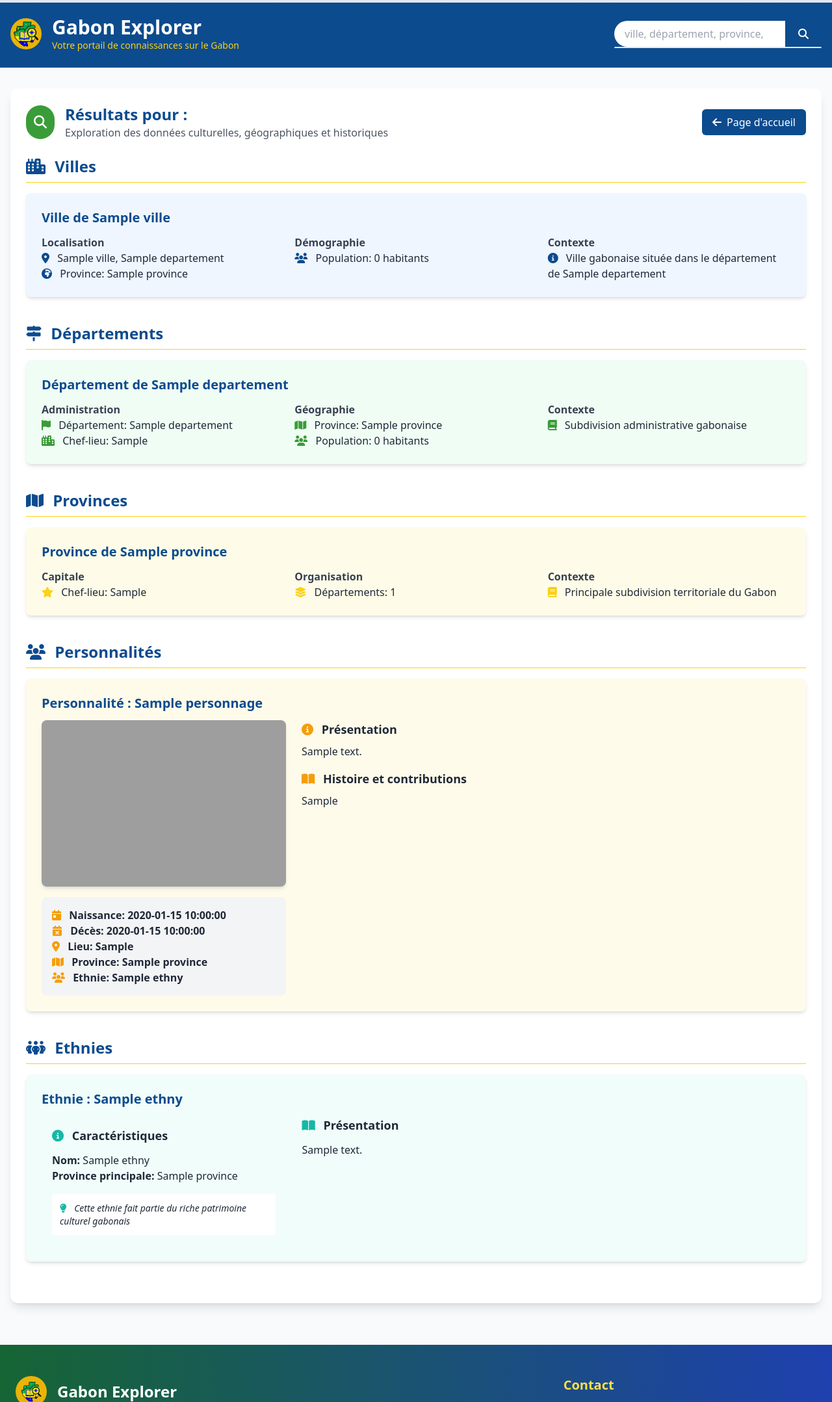
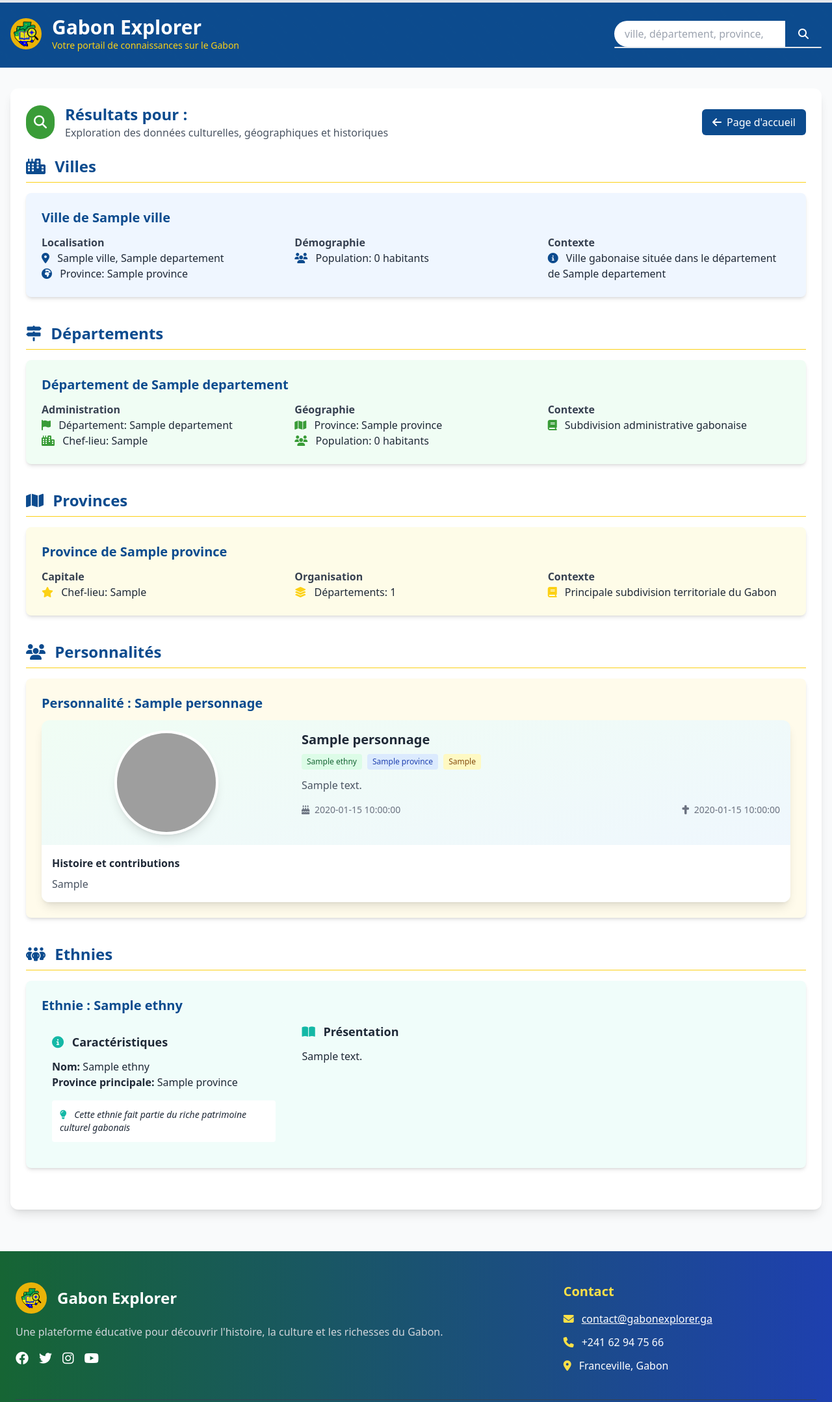
Before and after one commit to DESMOND-77/CONNA-TRE_LE_GABON.github.io, a PHP site: page /resultats.php in a window 1280 px wide. Shown: the top 2157 px of the page at 65% size. Run offline with PHP 8.4, Linux system fonts and the light colour scheme; tables that the repository leaves empty or names only in its code hold one stand-in row (values such as "Sample post"); some libraries are stand-ins or nearby versions; grey boxes are pictures that could not be loaded.

Commit message:
change the display of the character's results

```diff
--- a/resultats.php
+++ b/resultats.php
@@ -671,29 +671,30 @@ function afficherCarte($titre, $contenu, $type)
                         : "./assets/images/personnalitees/default.jpg";
 
                     $contenu = "
-                        <div class='flex flex-col md:flex-row gap-6'>
-                            <div class='md:w-1/3'>
-                                <img src='$image_path' alt='Portrait de $nom' class='w-full h-64 object-cover rounded-lg shadow-md'>
-                                <div class='mt-4 bg-gray-100 p-4 rounded-lg'>
-                                    <p class='font-semibold'><i class='fas fa-calendar-day text-amber-500 mr-2'></i> Naissance: $naissance</p>
-                                    <p class='font-semibold'><i class='fas fa-calendar-times text-amber-500 mr-2'></i> Décès: " . ($deces ?: 'toujours en vie') . "</p>
-                                    <p class='font-semibold'><i class='fas fa-map-marker-alt text-amber-500 mr-2'></i> Lieu: $lieu</p>
-                                    <p class='font-semibold'><i class='fas fa-map text-amber-500 mr-2'></i> Province: $province</p>
-                                    <p class='font-semibold'><i class='fas fa-users text-amber-500 mr-2'></i> Ethnie: $ethnie</p>
-                                </div>
-                            </div>
-                            <div class='md:w-2/3'>
-                                <div class='mb-4'>
-                                    <h5 class='font-bold text-lg mb-2'><i class='fas fa-info-circle text-amber-500 mr-2'></i> Présentation</h5>
-                                    <p>$description</p>
-                                </div>
-                                <div>
-                                    <h5 class='font-bold text-lg mb-2'><i class='fas fa-book-open text-amber-500 mr-2'></i> Histoire et contributions</h5>
-                                    <p>$histoire</p>
-                                </div>
-                            </div>
+                        <div class='bg-gradient-to-br from-primary-50 to-accent-50 rounded-xl overflow-hidden shadow-lg'>
+                    <div class='flex flex-col md:flex-row'>
+                      <div class='md:w-1/3 p-4 flex justify-center items-center'>
+                        <img src='$image_path' alt='Portrait de $nom' class='w-32 h-32 md:w-40 md:h-40 object-cover rounded-full border-4 border-white shadow-lg'>
+                      </div>
+                      <div class='md:w-2/3 p-4'>
+                        <h3 class='text-xl font-bold text-gray-800'>$nom</h3>
+                        <div class='flex flex-wrap gap-2 mt-2 mb-3'>
+                          <span class='bg-primary-100 text-primary-800 text-xs px-2 py-1 rounded'>$ethnie</span>
+                          <span class='bg-accent-100 text-accent-800 text-xs px-2 py-1 rounded'>$province</span>
+                          <span class='bg-secondary-100 text-secondary-800 text-xs px-2 py-1 rounded'>$lieu</span>
                         </div>
-                    ";
+                        <p class='text-gray-600 mb-4'>$description</p>
+                        <div class='flex justify-between text-sm text-gray-500'>
+                          <span><i class='fas fa-birthday-cake mr-1'></i> $naissance</span>
+                          <span><i class='fas fa-cross mr-1'></i> $deces</span>
+                        </div>
+                      </div>
+                    </div>
+                    <div class='p-4 bg-white'>
+                      <h4 class='font-semibold text-gray-800 mb-2'>Histoire et contributions</h4>
+                      <p class='text-gray-600'>$histoire</p>
+                    </div>
+                  </div>";
 
                     $personnagesContent .= afficherCarte(
                         "Personnalité : $nom",
```
